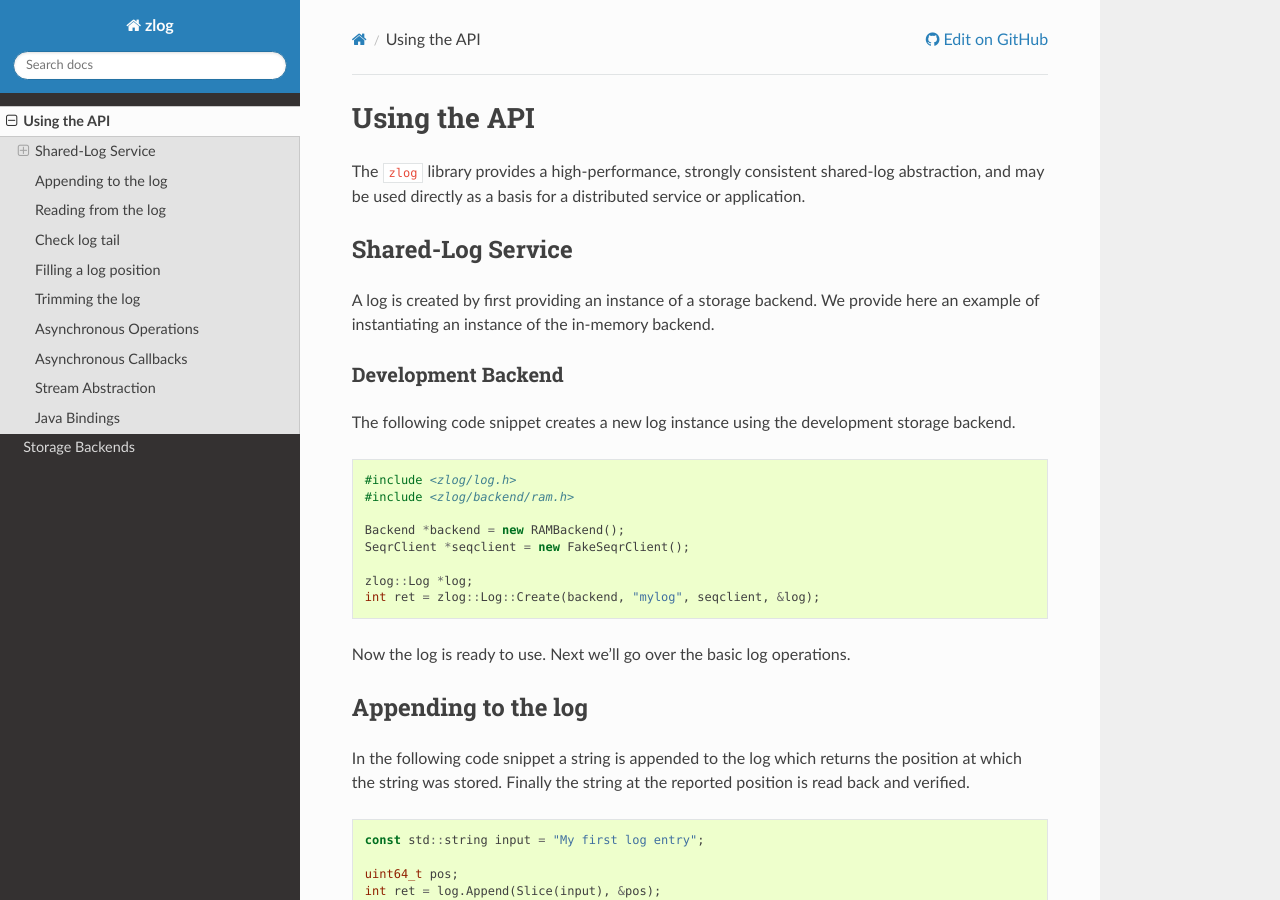
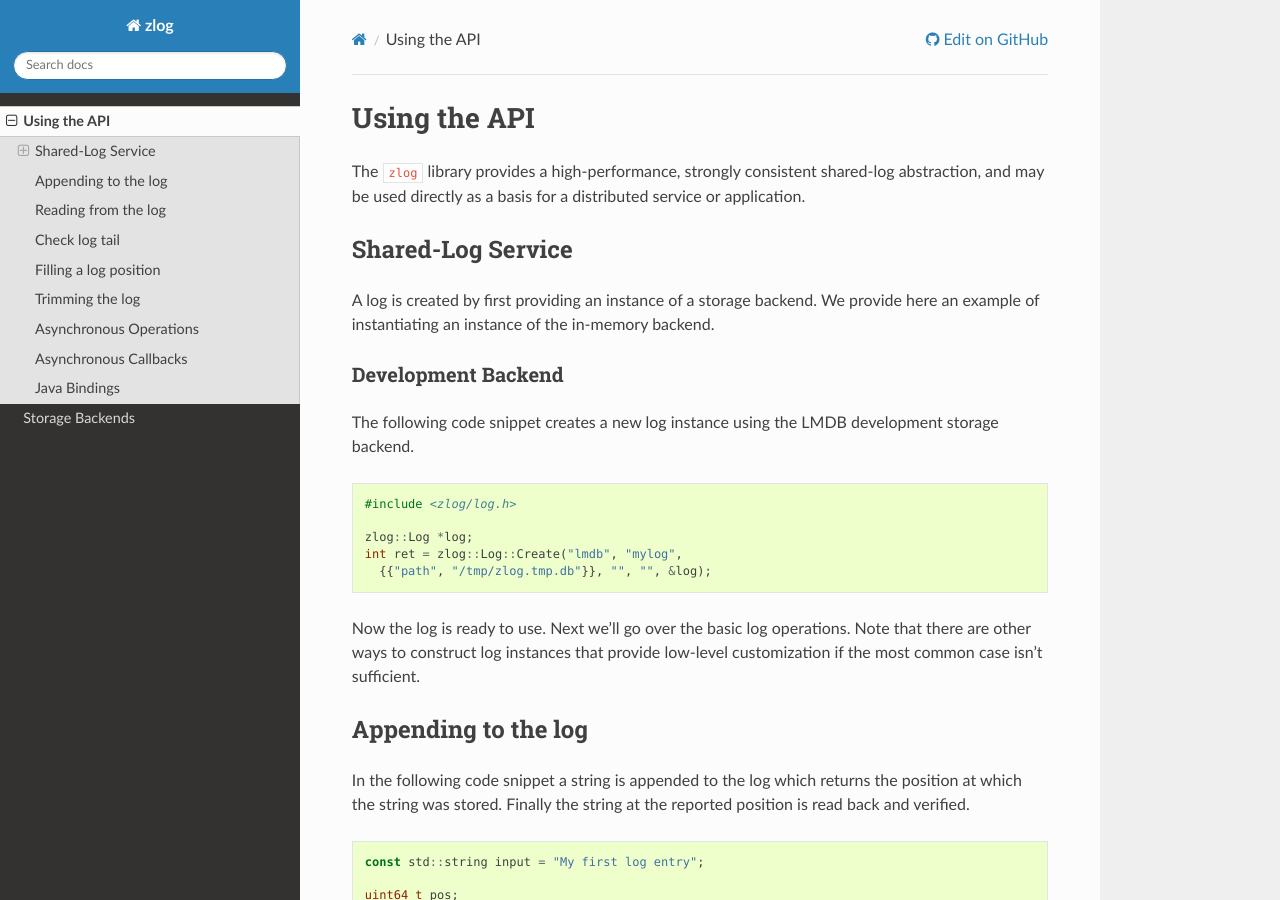
Before and after one commit to cruzdb/zlog, a Sphinx documentation site: the page built from doc/api/index.rst, in a window 1280 px wide and 900 px high. Built offline with Sphinx 7.4.7 and the Read the Docs theme 2.0.0, drawn with Linux system fonts in a browser that asks for light colours; some of the changed text lies outside the part shown.

Commit message:
doc: update for new backend builder
Signed-off-by: Noah Watkins <noahwatkins@gmail.com>

```diff
--- a/doc/api/index.rst
+++ b/doc/api/index.rst
@@ -17,20 +17,21 @@ provide here an example of instantiating an instance of the in-memory backend.
 Development Backend
 *******************
 
-The following code snippet creates a new log instance using the development storage backend.
+The following code snippet creates a new log instance using the LMDB development
+storage backend.
 
 .. code-block:: c++
 
 	#include <zlog/log.h>
-	#include <zlog/backend/ram.h>
-
-	Backend *backend = new RAMBackend();
-	SeqrClient *seqclient = new FakeSeqrClient();
 
 	zlog::Log *log;
-	int ret = zlog::Log::Create(backend, "mylog", seqclient, &log);
+        int ret = zlog::Log::Create("lmdb", "mylog",
+          {{"path", "/tmp/zlog.tmp.db"}}, "", "", &log);
 
-Now the log is ready to use. Next we'll go over the basic log operations.
+
+Now the log is ready to use. Next we'll go over the basic log operations. Note
+that there are other ways to construct log instances that provide low-level
+customization if the most common case isn't sufficient.
 
 ####################
 Appending to the log
@@ -195,12 +196,6 @@ Now create the context objects and issue the asynchronous read:
 
 	// do other stuff while I/O completes
 
-##################
-Stream Abstraction
-##################
-
-.. note:: work-in-progress. see src/include/zlog/stream.h
-
 #############
 Java Bindings
 #############
```
Also changed, not shown: doc/index.rst (+5 -5 lines), doc/storage/index.rst (+3 -5 lines).
